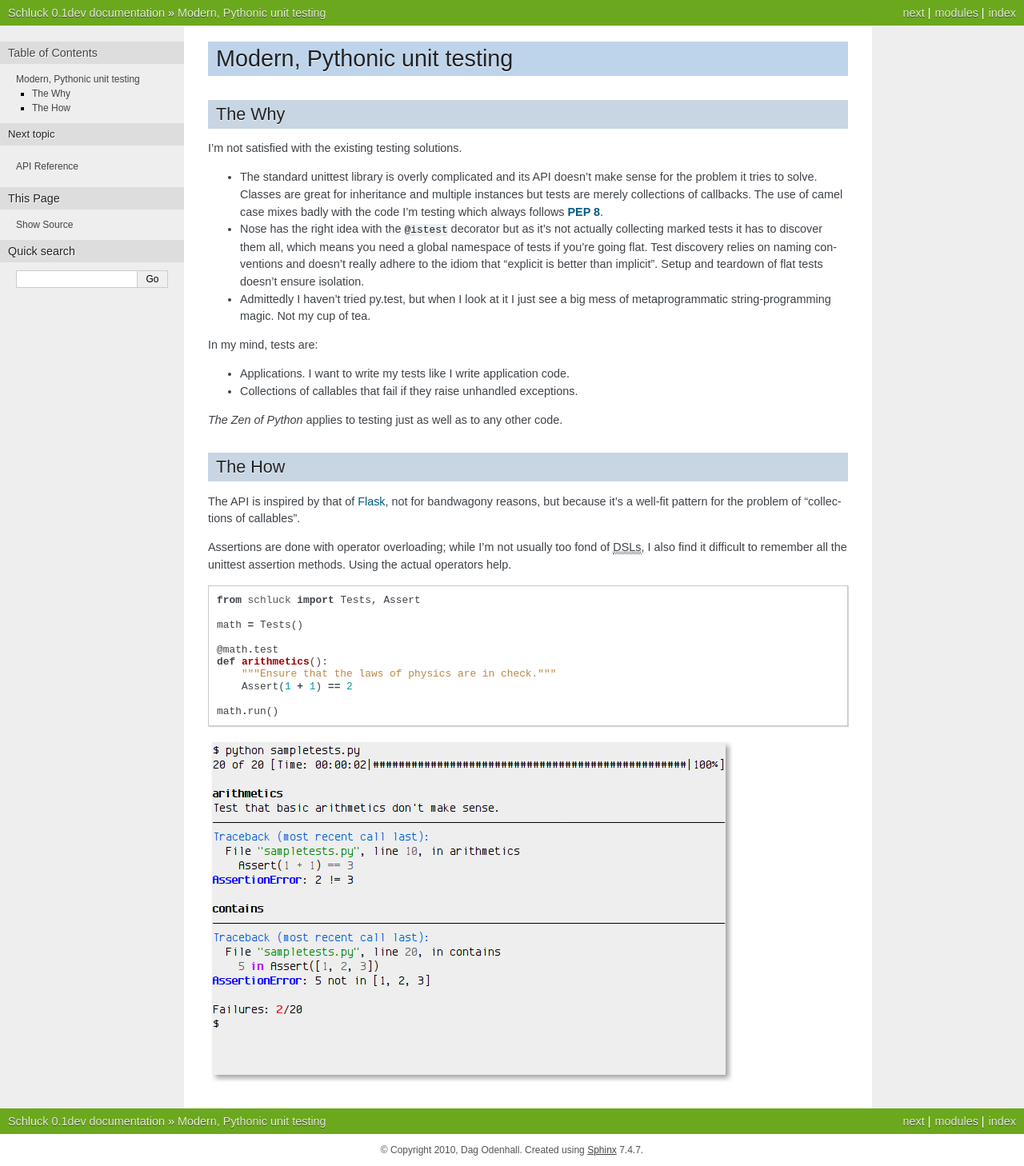
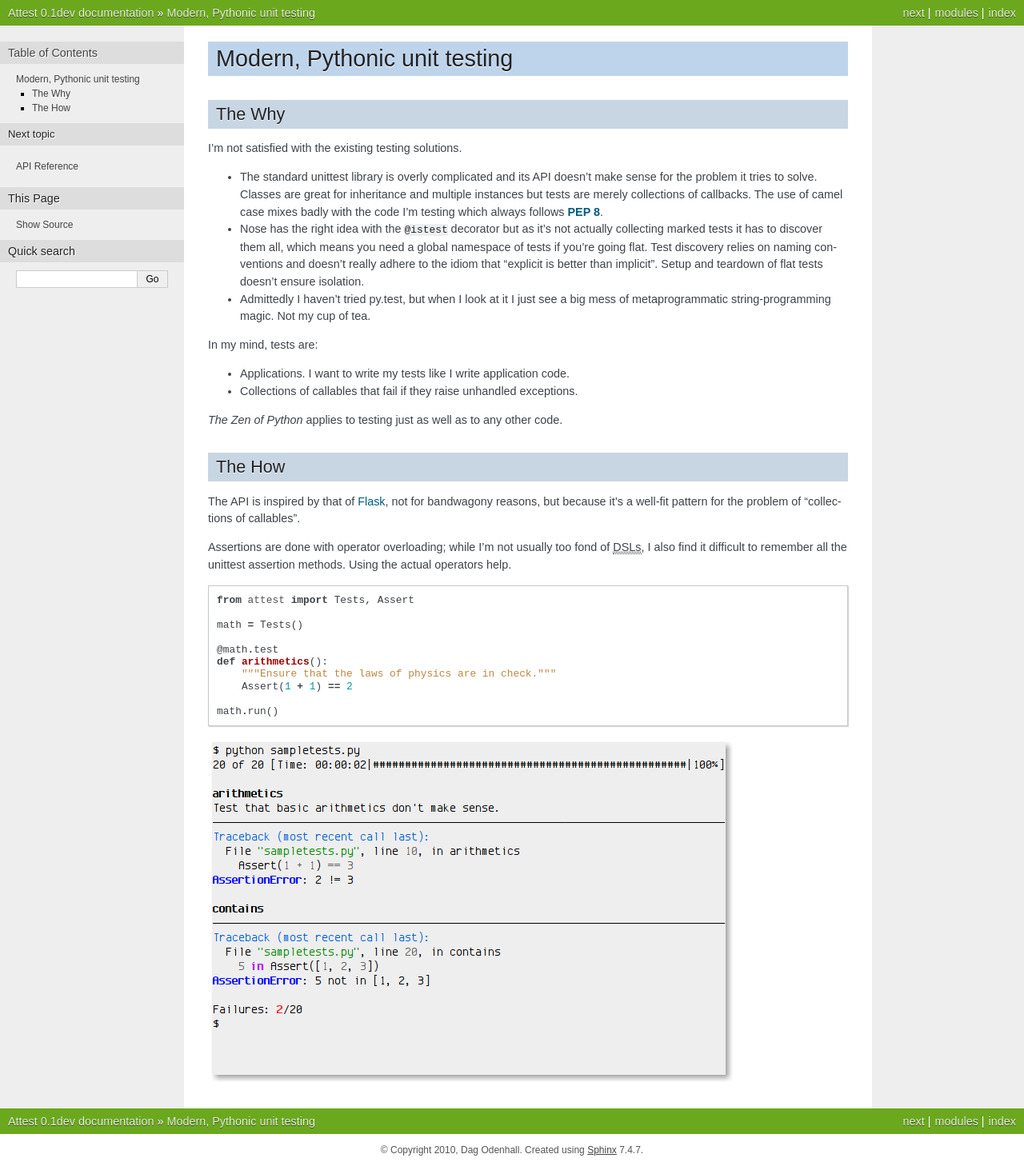
Before and after one commit to dag/attest, a Sphinx documentation site: the page built from docs/index.rst, in a window 1280 px wide. Shown: the whole page at 80% size. Built offline with Sphinx 7.4.7, drawn with Linux system fonts in a browser that asks for light colours.

Commit message:
Rename to Attest

```diff
--- a/README.rst
+++ b/README.rst
@@ -4,7 +4,7 @@ Modern, Pythonic unit testing
 The Shot
 --------
 
-.. image:: https://github.com/dag/schluck/raw/master/docs/images/sampletests.png
+.. image:: https://github.com/dag/attest/raw/master/docs/images/sampletests.png
 
 
 The Why
@@ -48,7 +48,7 @@ methods. Using the actual operators help.
 
 ::
 
-    from schluck import Tests, Assert
+    from attest import Tests, Assert
 
     math = Tests()
 
--- a/schluck.py
+++ b/attest.py
@@ -323,10 +323,10 @@ class TestBase(object):
 
 
 class Loader(object):
-    """Run tests with Schluck via distribute::
+    """Run tests with Attest via distribute::
 
         setup(
-            test_loader='schluck:Loader',
+            test_loader='attest:Loader',
             test_suite='tests.collection',
         )
 
--- a/docs/api.rst
+++ b/docs/api.rst
@@ -1,7 +1,7 @@
 API Reference
 =============
 
-.. module:: schluck
+.. module:: attest
 
 
 Collecting tests
--- a/docs/conf.py
+++ b/docs/conf.py
@@ -1,6 +1,6 @@
 # -*- coding: utf-8 -*-
 #
-# Schluck documentation build configuration file, created by
+# Attest documentation build configuration file, created by
 # sphinx-quickstart on Thu Nov 11 18:43:54 2010.
 #
 # This file is execfile()d with the current directory set to its containing dir.
@@ -40,7 +40,7 @@ source_suffix = '.rst'
 master_doc = 'index'
 
 # General information about the project.
-project = u'Schluck'
+project = u'Attest'
 copyright = u'2010, Dag Odenhall'
 
 # The version info for the project you're documenting, acts as replacement for
@@ -164,7 +164,7 @@ html_static_path = ['_static']
 #html_file_suffix = None
 
 # Output file base name for HTML help builder.
-htmlhelp_basename = 'Schluckdoc'
+htmlhelp_basename = 'Attestdoc'
 
 
 # -- Options for LaTeX output --------------------------------------------------
@@ -178,7 +178,7 @@ htmlhelp_basename = 'Schluckdoc'
 # Grouping the document tree into LaTeX files. List of tuples
 # (source start file, target name, title, author, documentclass [howto/manual]).
 latex_documents = [
-  ('index', 'Schluck.tex', u'Schluck Documentation',
+  ('index', 'Attest.tex', u'Attest Documentation',
    u'Dag Odenhall', 'manual'),
 ]
 
@@ -211,7 +211,7 @@ latex_documents = [
 # One entry per manual page. List of tuples
 # (source start file, name, description, authors, manual section).
 man_pages = [
-    ('index', 'schluck', u'Schluck Documentation',
+    ('index', 'attest', u'Attest Documentation',
      [u'Dag Odenhall'], 1)
 ]
 
--- a/docs/index.rst
+++ b/docs/index.rst
@@ -42,7 +42,7 @@ remember all the unittest assertion methods. Using the actual operators help.
 
 ::
 
-    from schluck import Tests, Assert
+    from attest import Tests, Assert
 
     math = Tests()
 
--- a/sampletests.py
+++ b/sampletests.py
@@ -1,4 +1,4 @@
-from schluck import Tests, Assert
+from attest import Tests, Assert
 import time
 
 sample = Tests()
@@ -27,7 +27,7 @@ for x in xrange(17):
 if __name__ == '__main__':
     import sys
     if sys.argv[1:] == ['text']:
-        from schluck import PlainFormatter
+        from attest import PlainFormatter
         sample.run(PlainFormatter)
     else:
         sample.run()
```
Also changed, not shown: setup.py (+4 -4 lines), 4 other files.
